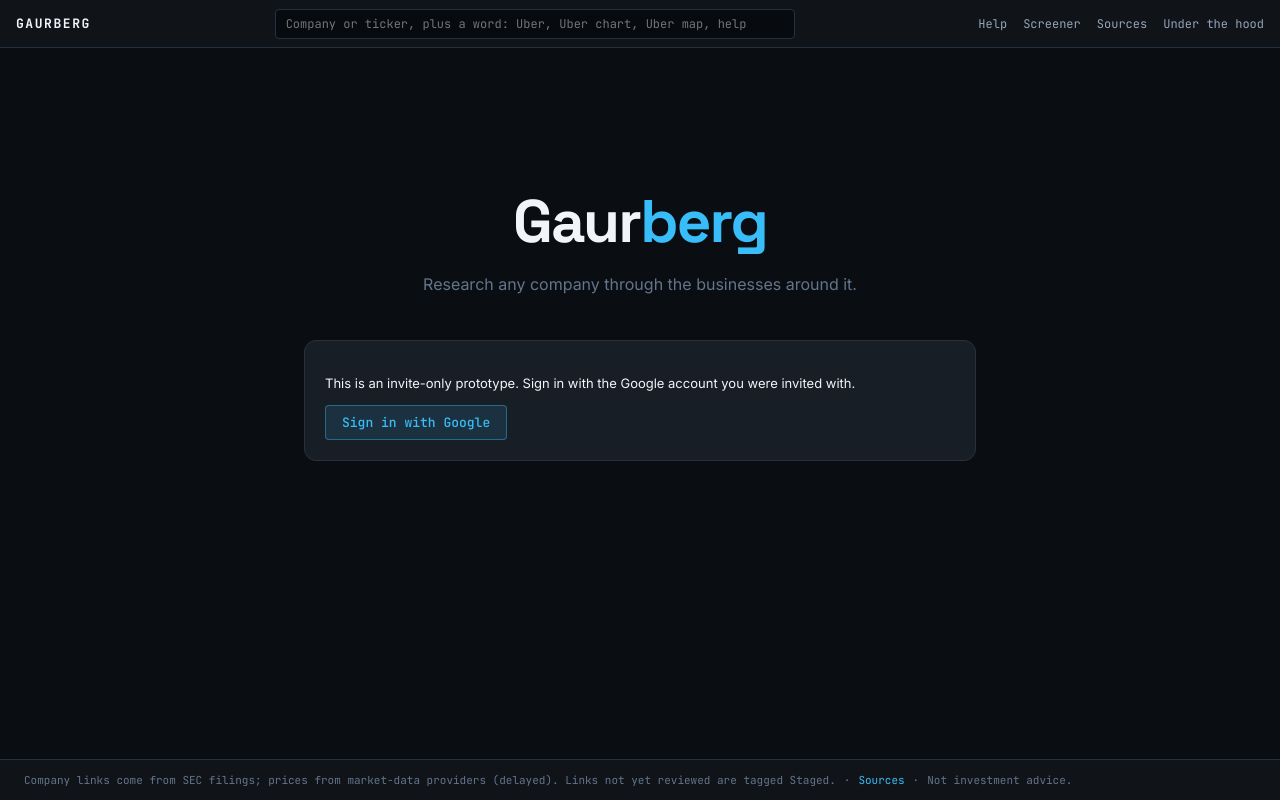
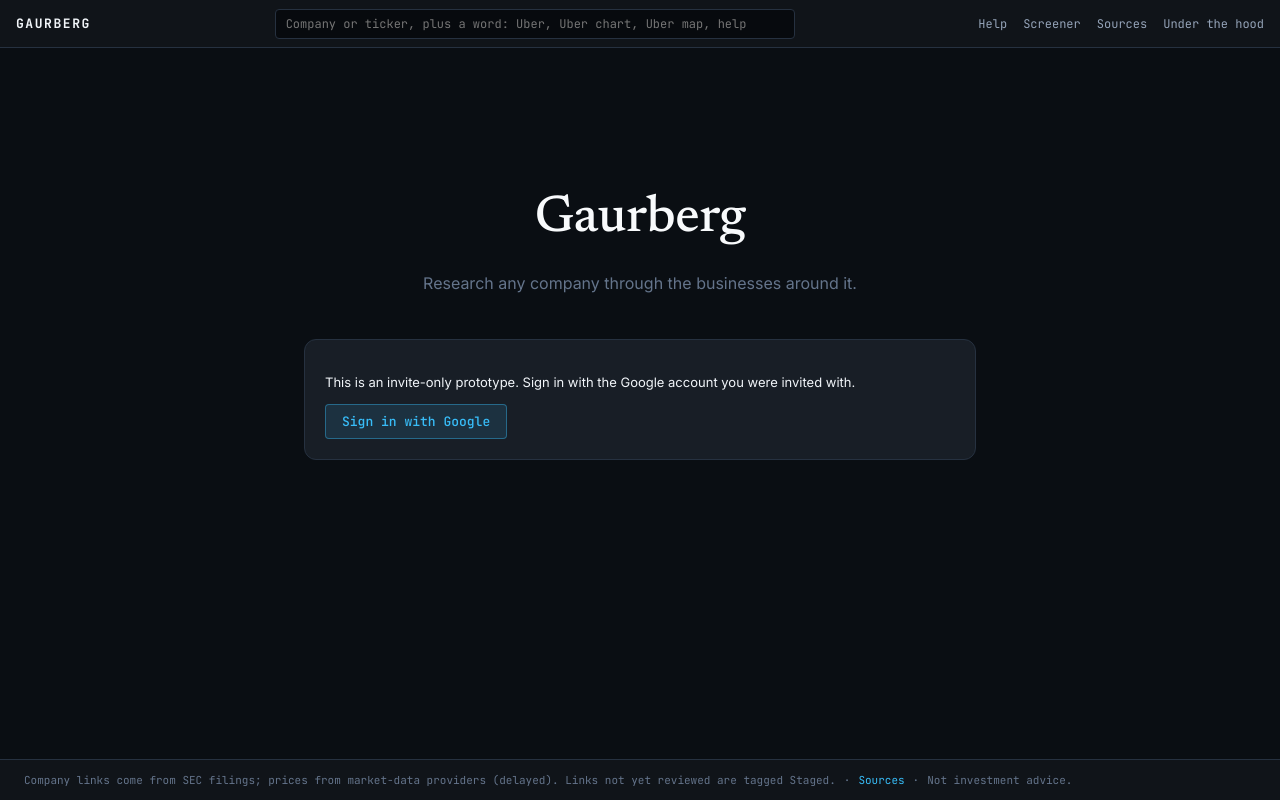
Before and after one commit to oppoverseai-hue/gaurberg, a Next.js app in the folder app/: page / in a window 1280 px wide. Built offline with nearby package versions, Linux system fonts and the light colour scheme; no server answers.

Commit message:
Serif: Newsreader wordmark on landing and company names in page headings
Co-Authored-By: Claude Sonnet 5.5 <noreply@anthropic.com>
Claude-Session: https://claude.ai/code/session_01Bd1tMZGdRttU31x1DvGg18

```diff
--- a/app/src/app/globals.css
+++ b/app/src/app/globals.css
@@ -178,3 +178,9 @@ main.hero h1 span { color:var(--accent); }
 main.hero > p.muted { font-size:16px; line-height:24px; margin:0 0 44px; }
 main.hero .lsearch { margin-top:0; }
 @media (max-width:600px) { main.hero { padding-top:12vh; } main.hero h1 { font-size:44px; } }
+
+/* Serif v3: Newsreader for the landing wordmark and company names in page headings. Everything else stays Inter and JetBrains Mono. */
+:root { --serif:Newsreader,"Iowan Old Style",Georgia,serif; }
+main.hero h1 { font:500 52px/1.05 var(--serif); letter-spacing:-.01em; color:#f8fafc; margin:0 0 24px; font-optical-sizing:auto; }
+.head h1 { font:500 30px/36px var(--serif); letter-spacing:-.005em; color:#f8fafc; }
+@media (max-width:600px) { main.hero h1 { font-size:42px; } }
--- a/app/src/app/layout.tsx
+++ b/app/src/app/layout.tsx
@@ -10,7 +10,7 @@ export default async function RootLayout({ children }: { children: React.ReactNo
       <head>
         <link rel="preconnect" href="https://fonts.googleapis.com" />
         <link rel="preconnect" href="https://fonts.gstatic.com" crossOrigin="" />
-        <link rel="stylesheet" href="https://fonts.googleapis.com/css2?family=Inter:wght@400;500;600;700&family=Space+Grotesk:wght@600;700&family=JetBrains+Mono:wght@400;500;700&display=swap" />
+        <link rel="stylesheet" href="https://fonts.googleapis.com/css2?family=Inter:wght@400;500;600;700&family=Newsreader:opsz,wght@6..72,400;6..72,500;6..72,600&family=JetBrains+Mono:wght@400;500;700&display=swap" />
       </head>
       <body>
         {isOffline() && <div className="offbar" role="status">Offline: showing saved data</div>}
--- a/app/src/app/page.tsx
+++ b/app/src/app/page.tsx
@@ -9,7 +9,7 @@ export default async function Home() {
   const access = await getAccess();
   return (
     <main className="narrow hero">
-      <h1>Gaur<span>berg</span></h1>
+      <h1>Gaurberg</h1>
       <p className="muted">Research any company through the businesses around it.</p>
       {access.state === "signed_out" && (
         <div className="card">
```
